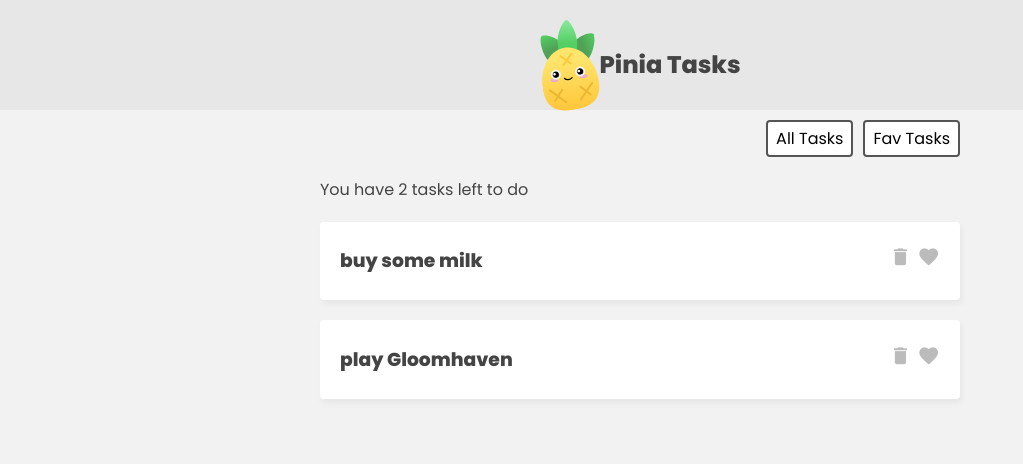
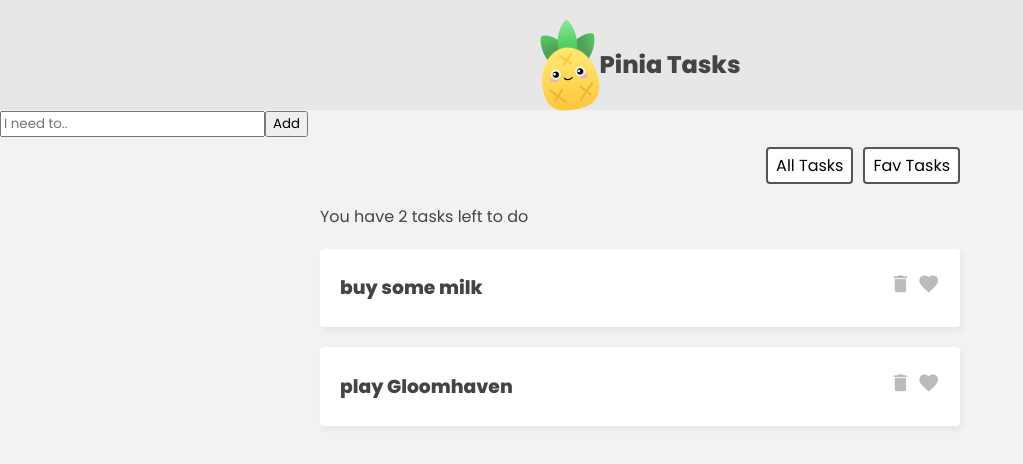
Before and after one commit to AvaniSujith/store-vue-pinia, a Vue app: page / in a window 1280 px wide. Shown: the top 464 px of the page, without its empty margins (0-1023 px from the left). Built offline with nearby package versions, Linux system fonts and the light colour scheme.

Commit message:
Add task button added

```diff
--- a/src/App.vue
+++ b/src/App.vue
@@ -2,6 +2,9 @@
 import { useTaskStore } from './stores/TaskStore.js';
 
 import TaskDetails from './components/TaskDetails.vue';
+
+import TaskForm from './components/TaskForm.vue';
+
 import { ref } from 'vue';
 
 const taskStore = useTaskStore();
@@ -18,6 +21,12 @@ const filter = ref('all');
       <img src="./assets/pinia-logo.svg" alt="pinia logo">
       <h2>Pinia Tasks</h2>
     </header>
+
+
+    <div class="new-task-from">
+      <TaskForm />
+    </div>
+
 
     <nav class="filter">
       <button @click="filter = 'all'">All Tasks</button>
--- /dev/null
+++ b/src/components/TaskForm.vue
@@ -0,0 +1,33 @@
+<script setup>
+import { useTaskStore } from '../stores/TaskStore';
+
+import { ref } from 'vue';
+
+const taskStore = useTaskStore();
+
+const newTask = ref('');
+
+const handleSubmit = () => {
+    if(newTask.value.length > 0){
+        taskStore.addTask({
+            title: newTask.value,
+            isFav: false,
+            id: Math.floor(Math.random() * 10000)
+        })
+        newTask.value = ''
+    }
+}
+
+</script>
+
+<template>
+    <form @submit.prevent="taskStore.handleSubmit()">
+        <input
+            type="text"
+            placeholder="I need to.."
+            v-model="newTask"
+        />
+
+        <button type="submit">Add</button>
+    </form>
+</template>
--- a/src/stores/TaskStore.js
+++ b/src/stores/TaskStore.js
@@ -18,6 +18,11 @@ export const useTaskStore = defineStore('taskStore', {
         },
         totalCount: (state) => {
             return state.tasks.length
+        },
+        action:{
+            addTask(task){
+                this.tasks.push(task)
+            }
         }
     }
 });
```
